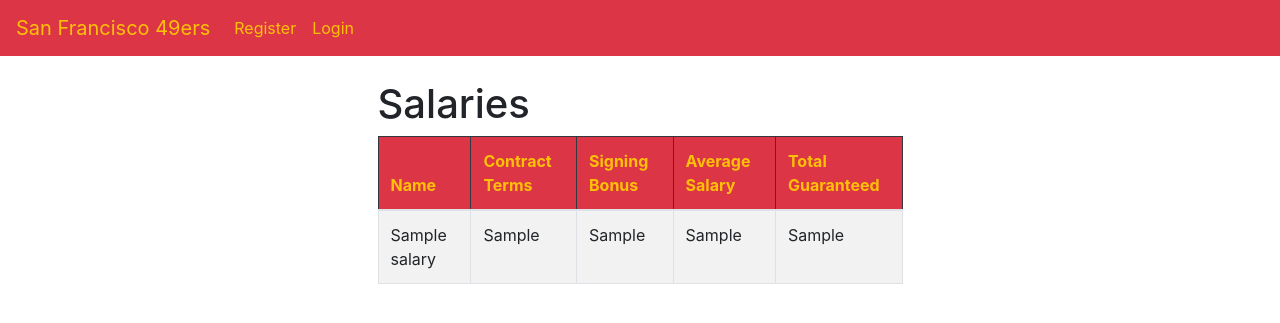
After one commit to alexlitocortez/CRM, a Django app: page /salaries/ in a window 1280 px wide. The commit adds this page. Shown: the top 323 px of the page. Run offline with Django 4.2, Linux system fonts and the light colour scheme; tables that the repository leaves empty hold one stand-in row (values such as "Sample post").

Commit message:
added salary data to table

```diff
--- a/root/backend/players/admin.py
+++ b/root/backend/players/admin.py
@@ -1,6 +1,5 @@
 from django.contrib import admin
-from .models import Record, Contract
+from .models import Record
 
 # Register your models here.
 admin.site.register(Record)
-admin.site.register(Contract)
--- a/root/backend/players/models.py
+++ b/root/backend/players/models.py
@@ -9,9 +9,10 @@ class Record(models.Model):
     def __str__(self):
         return(f"{self.first_name} {self.last_name}")
 
-class Contract(models.Model):
+
+class Salary(models.Model):
     name = models.CharField(max_length=100)
     contract_terms = models.CharField(max_length=100)
     signing_bonus = models.CharField(max_length=100)
-    avg_salary = models.CharField(max_length=100)
+    average_salary = models.CharField(max_length=100)
     total_gtd = models.CharField(max_length=100)
--- a/root/backend/players/templates/navbar.html
+++ b/root/backend/players/templates/navbar.html
@@ -11,6 +11,9 @@
         <a class="nav-link text-warning" href="{% url 'add_record' %}">Add Record</a>
       </li>
       <li class="nav-item active">
+        <a class="nav-link text-warning" href="{% url 'salaries' %}">Salaries</a>
+      </li>
+      <li class="nav-item active">
         <a class="nav-link text-warning" href="{% url 'logout' %}">Logout</a>
       </li>
       {% else %}
@@ -20,9 +23,6 @@
       <li class="nav-item active">
         <a class="nav-link text-warning" href="{% url 'home' %}">Login</a>
       </li>
-      <li class="nav-item active">
-        <a class="nav-link text-warning" href="{% url 'upload' %}">Upload Data</a>
-      </li>
       {% endif %}
     </ul>
   </div>
--- /dev/null
+++ b/root/backend/players/templates/salaries.html
@@ -0,0 +1,39 @@
+{% extends 'base.html' %}
+{% block content %}
+
+<div class="col-md-6 offset-md-3">
+    <h1>Salaries</h1>
+    <!-- <ul>
+        {% for salary in salaries %}
+        <li>
+            {{ salary.name }}
+        </li>
+        {% endfor %}
+    </ul> -->
+    <table class="table table-striped table-hover table-bordered">
+        <thead class="table-dark bg-danger">
+            <tr class="text-warning">
+                <th scope="col">Name</th>
+                <th scope="col">Contract Terms</th>
+                <th scope="col">Signing Bonus</th>
+                <th scope="col">Average Salary</th>
+                <th scope="col">Total Guaranteed</th>
+            </tr>
+        </thead>
+        <tbody>
+            {% for salary in salaries %}
+            <tr>
+                <td> {{ salary.name }}</td>
+                <td> {{ salary.contract_terms }}</td>
+                <td> {{ salary.signing_bonus }}</td>
+                <td> {{ salary.average_salary }}</td>
+                <td> {{ salary.total_gtd }}</td>
+
+            </tr>
+            {% endfor %}
+            </tr>
+        </tbody>
+    </table>
+</div>
+
+{% endblock %}
--- a/root/backend/players/urls.py
+++ b/root/backend/players/urls.py
@@ -12,8 +12,5 @@ urlpatterns = [
     path('add_record/', views.add_record, name='add_record'),
     path('update_record/<int:pk>', views.update_record, name='update_record'),
     path('filtered_table/', views.filtered_table, name='filtered_table'),
-    path('upload/', views.upload, name='upload'),
-    # path('upload_csv/', views.upload_csv, name='upload_csv'),
-    path('upload-csv/', views.process_uploaded_csv, name='upload_csv'),
-    path('process-csv/', views.process_csv, name='process_csv'),
+    path('salaries/', views.salaries, name='salaries'),
 ]
--- a/root/backend/players/views.py
+++ b/root/backend/players/views.py
@@ -6,7 +6,7 @@ from rest_framework.decorators import api_view
 from django.http import HttpResponse
 from django.views.decorators.csrf import csrf_exempt
 # from .forms import SignUpForm
-from .models import Record, Contract
+from .models import Record, Salary
 from .serializers import PlayerSerializer
 from django.http import JsonResponse
 from .forms import SignUpForm, AddRecordForm
@@ -117,57 +117,15 @@ def filtered_table(request):
 
     return render(request, 'filtered_table.html', {'filtered_data': filtered_data, 'selected_option': selected_option, 'selected_option2': selected_option2})
 
-
-# def read_csv(request):
-#     reading_csv = pd.read_csv('/Users/alexcortez/Desktop/projects/CRM/root/backend/csv/49ersSalary.csv')
-#     print("reading csv", reading_csv)
-#     print("reading csv", reading_csv.columns)
+# def contract_record(request, pk):
+#     if request.user.is_authenticated:
+#         contract_record = Salary.objects.get(id=pk)
+#         return render(request, 'salaries.html', {'contract_record': contract_record})
+#     else:
+#         messages.success(request, "You Must Be Logged In To View That Page...")
+#         return redirect('home')
 
 
-    # return render(request, 'contract.html', {'reading_csv': reading_csv})
-    # return JsonResponse(request, 'contract.html', {'reading_csv': reading_csv}, safe=False)
-
-def upload(request):
-    return render(request, 'upload.html')
-
-# def upload_csv(request):
-#     if request.method == 'POST' and request.FILES('csv_file'):
-#         csv_file = request.FILES['csv_file']
-#         data = process_csv(csv_file)
-#         save_csv_to_database(data)
-#         return render(request, 'contract.html', {'data': data})
-#     return render(request, 'upload.html')
-
-
-
-# def save_csv_to_database(data):
-#     for row in data:
-#         obj = Contract(field1=row['field1'], field2=row['field2'])
-#         obj.save()
-
-
-
-
-def process_uploaded_csv(request):
-    if request.method == 'POST' and request.FILES.get('csv_file'):
-        csv_file = request.FILES['csv_file']
-
-        # Process the CSV file (e.g., read and process data)
-        data = process_csv(csv_file)
-
-        # Save the data to the MySQL database
-        for row in data:
-            obj = Contract(field1=row['field1'], field2=row['field2'])
-            obj.save()
-
-        # You can redirect the user to a success page or return a response as needed
-        return HttpResponse("Data uploaded successfully")
-    else:
-        return HttpResponse("Invalid request or file missing")
-
-def process_csv(csv_file):
-    data = []
-    reader = csv.DictReader(csv_file)
-    for row in reader:
-        data.append(row)
-    return data
+def salaries(request):
+    salaries = Salary.objects.all()
+    return render(request, 'salaries.html', {'salaries': salaries})
--- a/root/backend/react_django_scraper/settings.py
+++ b/root/backend/react_django_scraper/settings.py
@@ -66,7 +66,6 @@ TEMPLATES = [
 ]
 
 WSGI_APPLICATION = "react_django_scraper.wsgi.application"
-
 
 # Database
 # https://docs.djangoproject.com/en/4.2/ref/settings/#databases
```
Also changed, not shown: root/backend/players/management/commands/import_data.py (deleted, +0 -30 lines), root/backend/players/templates/upload.html (deleted, +0 -16 lines), root/backend/players/migrations/0001_initial.py (deleted), root/backend/players/migrations/0002_contract.py (deleted), root/backend/players/migrations/__init__.py (deleted).
